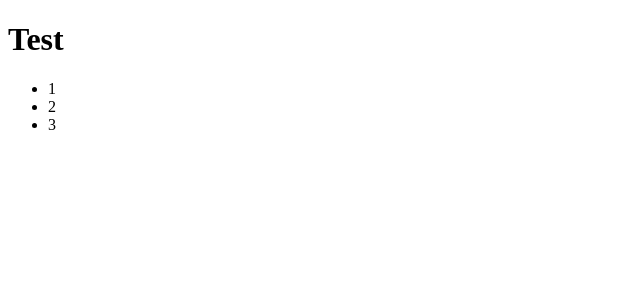
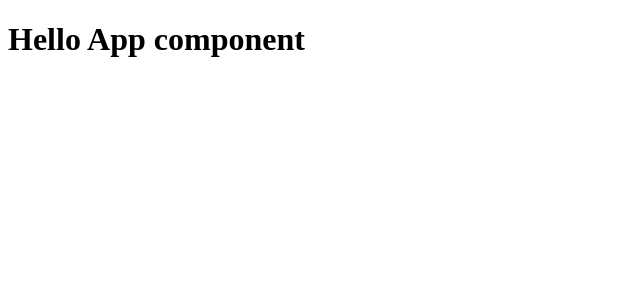
Before and after one commit to lyutakova/react-29-11, a React (Create React App) app: page / in a window 1280 px wide. Shown: the top 300 px of the page, without its empty margins (0-640 px from the left). Built offline with nearby package versions, Linux system fonts and the light colour scheme.

Commit message:
create component with arrow function

```diff
--- a/src/index.tsx
+++ b/src/index.tsx
@@ -1,35 +1,15 @@
 import React from 'react'
 import ReactDOM from 'react-dom/client'
 
-// const title = React.createElement('h1', null, 'Hello react))')
 
-// const title = React.createElement(
-//     'h1',
-//     {
-//         id: 'title',
-//         className: 'red',
-//     },
-//     'Hello react))'
-// )
-
-//=====With JSX
-
-const title = <h1 className="red">Test</h1>
-
-const list = (
-    <ul>
-        <li>1</li>
-        <li>2</li>
-        <li>3</li>
-    </ul>
-)
-
-const content = (
-    <div>
-        {title}
-        {list}
-    </div>
-)
+const App = () => {
+    return <h1>Hello App component</h1>
+}
 
 const root = ReactDOM.createRoot(document.getElementById('root') as HTMLElement)
-root.render(<React.StrictMode>{content}</React.StrictMode>)
+
+root.render(
+    <React.StrictMode>
+        <App />
+    </React.StrictMode>
+)
```
